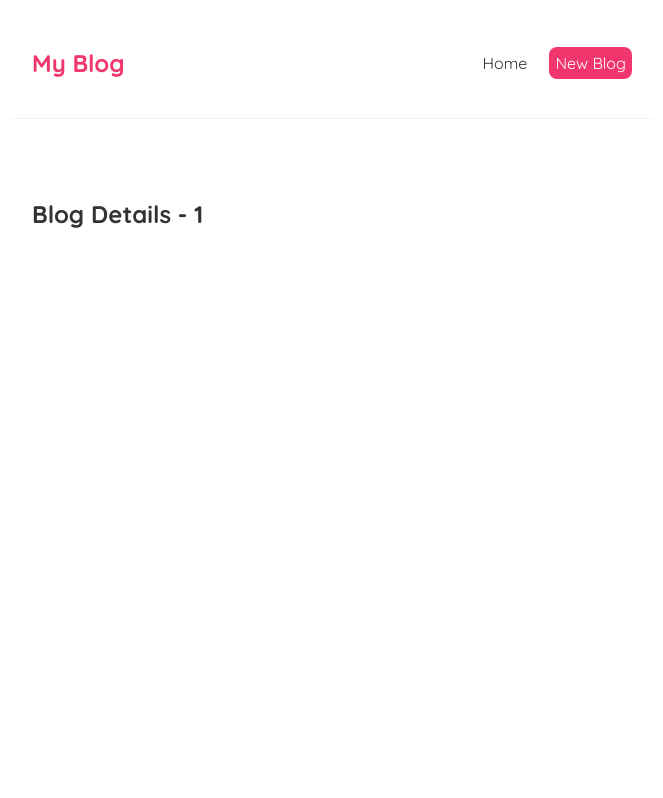
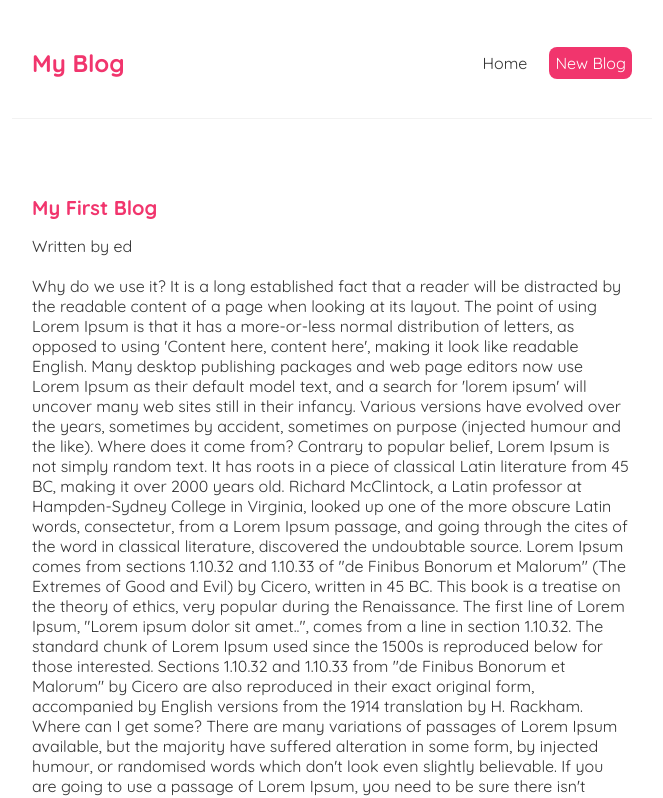
Before and after one commit to edcabiltes/react-workout, a React (Create React App) app: page /blogs/1 in a window 1280 px wide. Shown: the top 798 px of the page, without its empty margins (308-971 px from the left). Built offline with nearby package versions, Linux system fonts and the light colour scheme; data requests are answered from the project's data file.

Commit message:
reuse custom hook for data fetching

```diff
--- a/src/BlogDetails.js
+++ b/src/BlogDetails.js
@@ -1,11 +1,21 @@
 import { useParams } from "react-router-dom"
+import useFetch from "./useFetch"
 
 const BlogDetails = () => {
     const { id } = useParams()
+    const { error, isPending, data: blog } = useFetch(`http://localhost:8000/blogs/` + id)
 
   return (
     <div className="blog-details">
-        <h2>Blog Details - { id }</h2>
+        { isPending && <div>Loading...</div> }
+        { error && <div>{ error }</div>}
+        { blog && (
+          <article>
+            <h2>{ blog.title }</h2>
+            <p>Written by { blog.author }</p>
+            <div>{ blog.body }</div>
+          </article>
+        )}
     </div>
   )
 }
--- a/src/index.css
+++ b/src/index.css
@@ -61,3 +61,24 @@
 .blog-preview a{
   text-decoration: none;
 }
+
+/* blog details page */
+
+.blog-details h2 {
+  font-size: 20px;
+  color: #f1356d;
+  margin-bottom: 10px;
+}
+
+.blog-details div {
+  margin: 20px 0;
+}
+
+.blog-details button {
+  background: #f1356d;
+  color: #fff;
+  border: 0;
+  padding: 8px;
+  border-radius: 8px;
+  cursor: pointer;
+}
```
